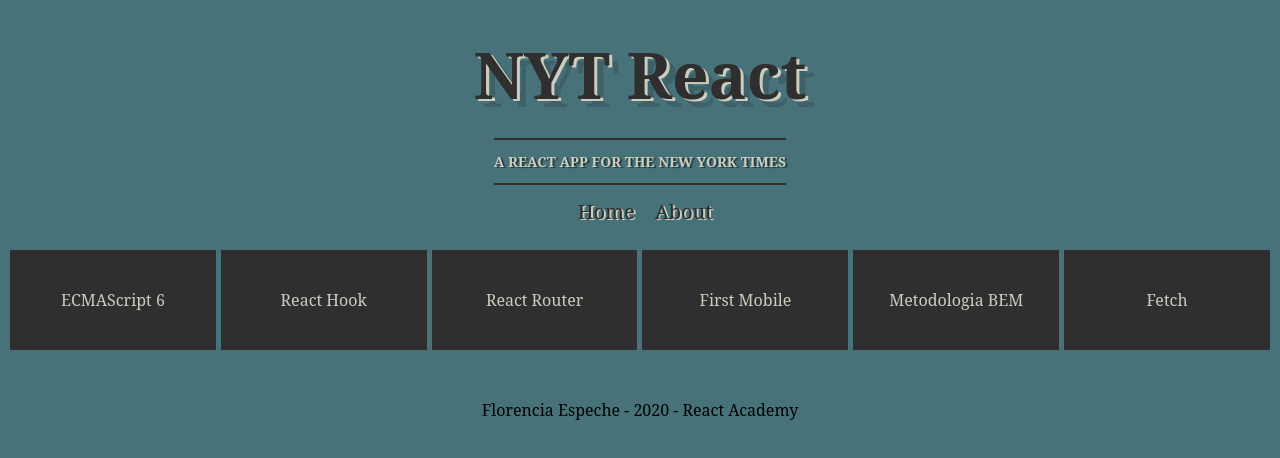
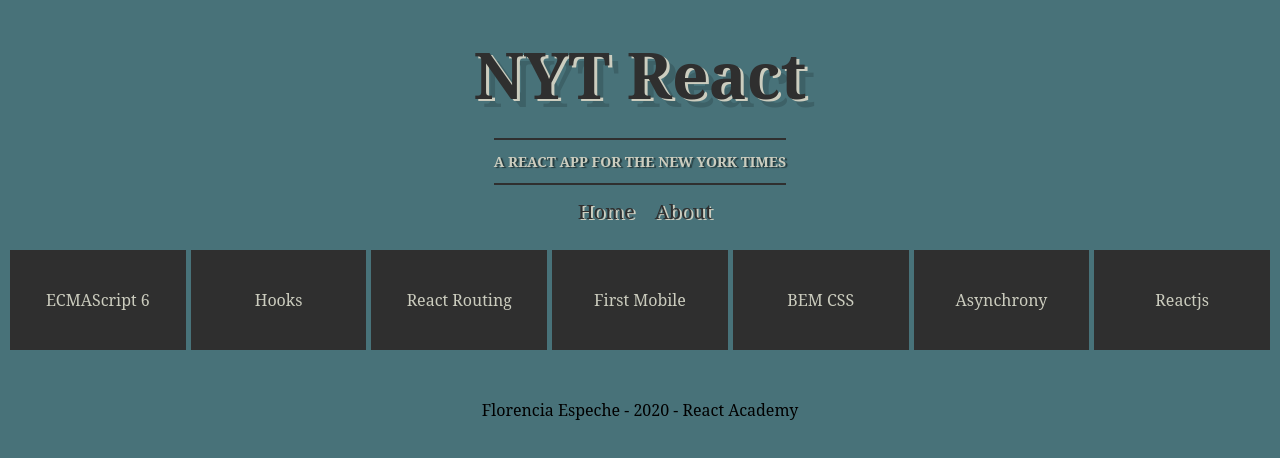
Before and after one commit to florencia-espeche/diarioReact, a React (Create React App) app: page /About in a window 1280 px wide. Shown: the top 458 px of the page. Built offline with nearby package versions, Linux system fonts and the light colour scheme.

Commit message:
fix about page

```diff
--- a/src/components/Loading.js
+++ b/src/components/Loading.js
@@ -3,7 +3,7 @@
 
 const Loading = () => {
     return (
-        <img className = "loading--logo" src="https://www.naplesdriverguide.com/wp-content/uploads/2019/04/loading-dots.gif" />
+        <img className = "loading--logo" src="https://www.naplesdriverguide.com/wp-content/uploads/2019/04/loading-dots.gif" alt = "loading"/>
     )
 }
 
--- a/src/components/NewsFeed.js
+++ b/src/components/NewsFeed.js
@@ -19,7 +19,7 @@
     const res = await fetch(`https://api.nytimes.com/svc/search/v2/articlesearch.json?page=${counterState}&api-key=a69e1cdbb16b4f23841c8f01be77f31a`);
     res.json()
       .then((res) => setArticlesState({ articles: currentState.concat(res.response.docs) }))
-      .then(setCounterState(counterState + 1))
+      .then(setCounterState(counterState => counterState + 1))
       .then(setLoadingState(false));
   }
 
--- a/src/pages/About.js
+++ b/src/pages/About.js
@@ -3,7 +3,7 @@
 
 const About = () => {
     const [titleState] = useState('Tech Stack');
-    const [skillsState] = useState(['ECMAScript 6', 'React Hook', 'React Router', 'First Mobile', 'Metodologia BEM', 'Fetch']);
+    const [skillsState] = useState(['ECMAScript 6', 'Hooks', 'React Routing', 'First Mobile',  'BEM CSS', 'Asynchrony','Reactjs']);
 
     return (
         <Card title={titleState} skills={skillsState} />
```
Also changed, not shown: src/components/Layout.css (added), src/components/Layout.js (added).
